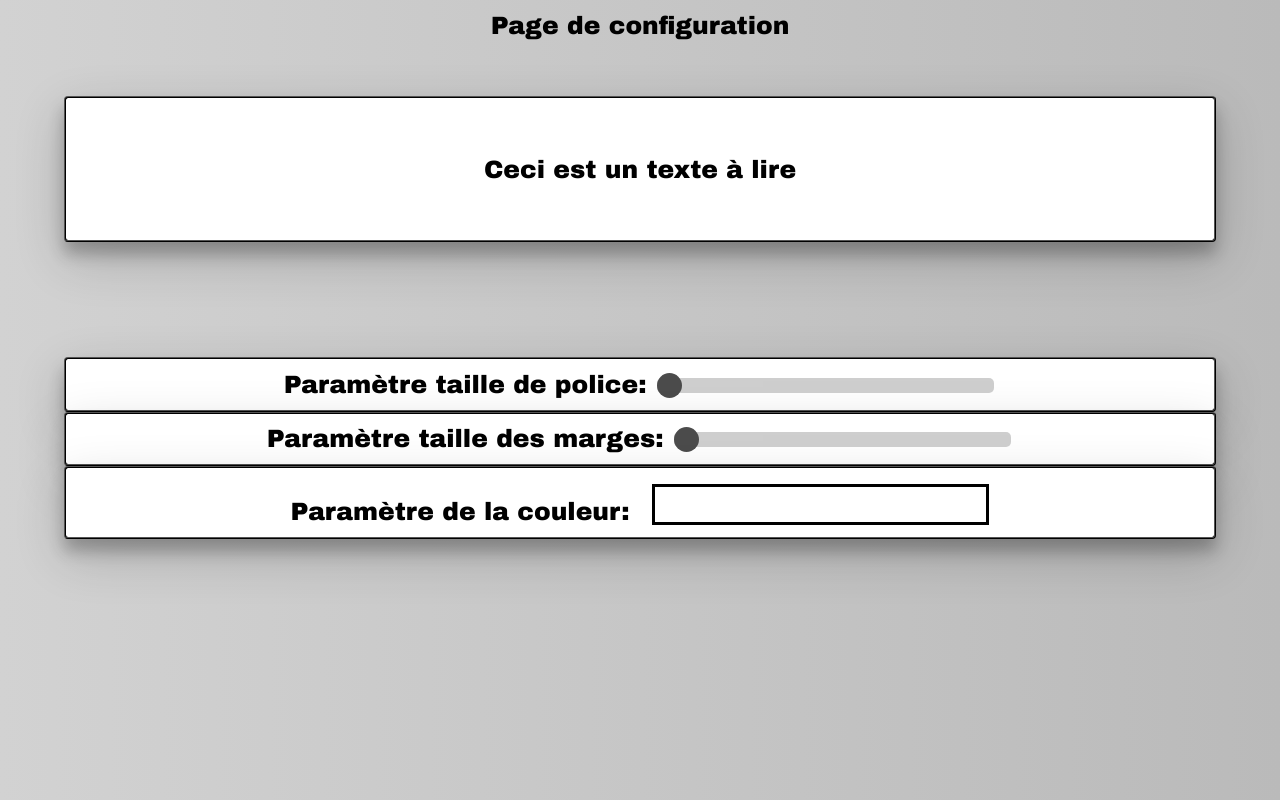
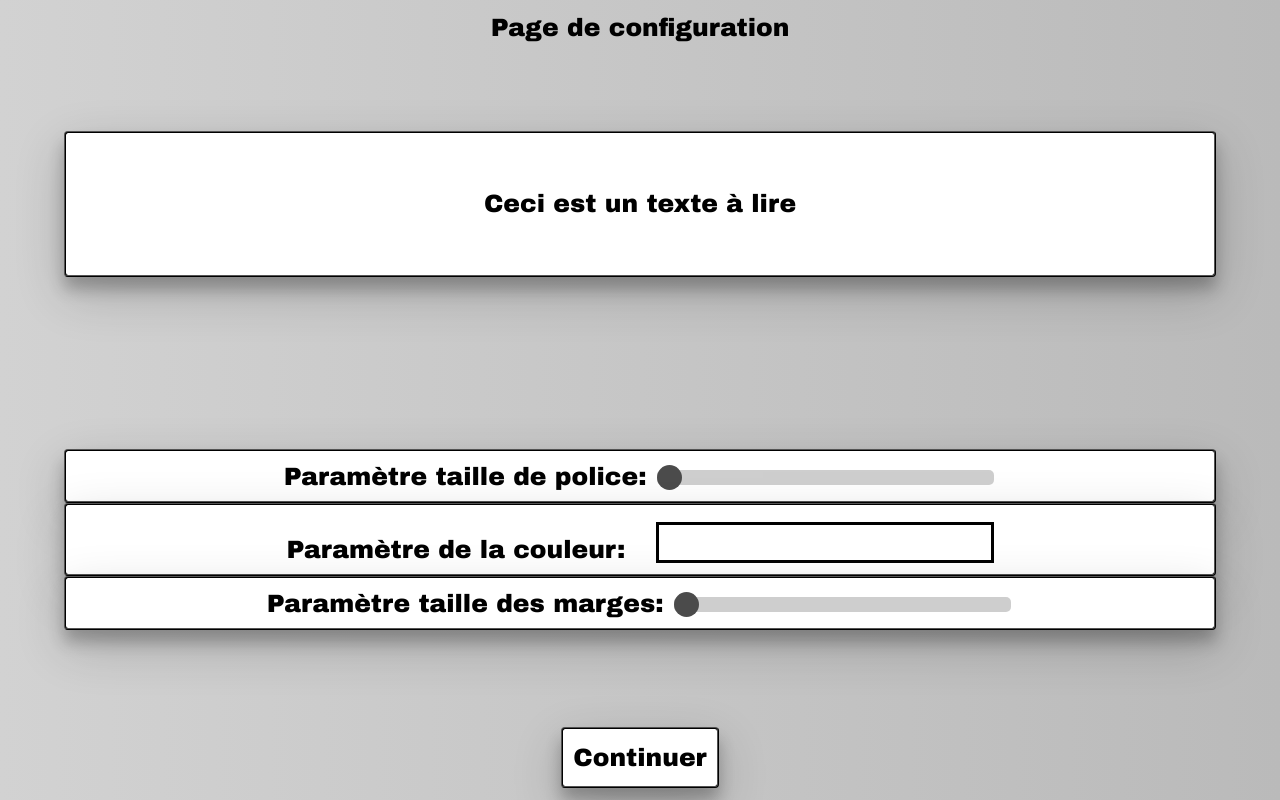
Before and after one commit to 2019-2020-ps6/2019-2020-ps6-rendu-tootiredtowork, an Angular app: page /configuration in a window 1280 px wide. Shown: the top 800 px of the page. Built offline with nearby package versions, Linux system fonts and the light colour scheme.

Commit message:
refonte page configuration: tiens compte de la font et de la taille des marges

```diff
--- a/src/app/app.component.scss
+++ b/src/app/app.component.scss
@@ -1,3 +1,4 @@
 div {
     background: none;
+    height: 100%;
 }
--- a/src/app/configuration/configuration.component.html
+++ b/src/app/configuration/configuration.component.html
@@ -1,20 +1,23 @@
-<div [ngStyle]="{'font-size': defaultFontSize+'px','margin-size':configService.marginSize+'%', 'color':'#'+defaultText, 'margin':' 0% '+configService.marginSize+'%'}" class=container>
-    <div id="titre" > Page de configuration </div>
-    <div [ngStyle]="{'font-size': configService.fontSize+'px' ,'margin-size':configService.marginSize+'%','background': '#'+configService.boxe, 'color':'#'+configService.text}"  class=labelCard id="exemple">Ceci est un texte à lire</div>
-</div>
-<div [ngStyle]="{'font-size': defaultFontSize+'px','margin-size':configService.marginSize+'%', 'color':'#'+defaultText, 'margin':' 0% '+defaultMarginSize+'%'}" class=container>
-    <div id="parametres" >
+<div class=page [ngStyle]="{'font-size': defaultFontSize+'px','margin-size':configService.marginSize+'%', 'color':'#'+defaultText, 'margin':' 0% '+configService.marginSize+'%'}">
+    <div class=row id="row1">
+        <div id="titre"> Page de configuration </div>
+    </div>
+    <div class=row id="row2">
+        <div [ngStyle]="{'font-size': configService.fontSize+'px' ,'margin-size':configService.marginSize+'%','background': '#'+configService.boxe, 'color':'#'+configService.text}" class=labelCard id="exemple">Ceci est un texte à lire</div>
+    </div>
+    <div class=row id="row3" [ngStyle]="{'font-size': defaultFontSize+'px','margin-size':configService.marginSize+'%', 'color':'#'+defaultText}">
         <div class="labelCard parametre" [ngStyle]="{'background':'#'+defaultBoxe}">Paramètre taille de police:
             <input class=slider onkeypress="return false" type="range" min="25" max="50" [ngStyle]="{'background':'#'+defaultBackground}" [(ngModel)]="configService.fontSize">
+        </div>
+        <div class="labelCard parametre" [ngStyle]="{'background':'#'+defaultBoxe}">Paramètre de la couleur:
+            <app-colorpicker>
+            </app-colorpicker>
         </div>
         <div class="labelCard parametre" [ngStyle]="{'background':'#'+defaultBoxe}">Paramètre taille des marges:
             <input class=slider onkeypress="return false" type="range" min="5" max="30" [ngStyle]="{'background':'#'+defaultBackground}" [(ngModel)]="configService.marginSize">
         </div>
-        <div class="labelCard parametre" [ngStyle]="{'background':'#'+defaultBoxe}">Paramètre de la couleur:<app-colorpicker></app-colorpicker>
-        </div>
-
     </div>
-    <div id="buttonContainer">
-        <button routerLink="/quizlist" id="button" [ngStyle]="{'font-size': defaultFontSize+'px'}">Continuer</button>
+    <div class=row id="row4" [ngStyle]="{'font-size': defaultFontSize+'px','margin-size':configService.marginSize+'%', 'color':'#'+defaultText}">
+        <button routerLink="/quizlist" class=button [ngStyle]="{'font-size': defaultFontSize+'px', 'background':'#'+defaultBoxe,'color':'#'+defaultText}">Continuer</button>
     </div>
 </div>
--- a/src/app/configuration/configuration.component.scss
+++ b/src/app/configuration/configuration.component.scss
@@ -1,50 +1,14 @@
 #titre {
     display: flex;
     justify-content: center;
-    margin-top: 1%;
-    margin-bottom: 5%;
-
 }
 
 #exemple {
     padding: 5%;
 }
 
-#parametres {
-    margin-top: 10%;
-
-}
-
 .parametre {
     padding: 1%;
-}
-
-#buttonContainer {
-    display: flex;
-    justify-content: center;
-}
-
-#button {
-    margin-top: 60%;
-    padding: 2% 50px;
-    text-align: center;
-    text-decoration: none;
-    border-width: 2px;
-    border-style: ridge;
-    border-color: #515151;
-    background-color: white;
-    box-shadow: 0 12px 16px 0 rgba(0, 0, 0, 0.24), 0 17px 50px 0 rgba(0, 0, 0, 0.19);
-    transition-duration: 0.4s;
-    border-radius: 4px;
-    font-family: Arial Black;
-    vertical-align: middle;
-    cursor: pointer;
-}
-
-#button:hover {
-    background-color: #515151;
-    color: white;
-    box-shadow: none;
 }
 
 .slider {
@@ -80,3 +44,38 @@
     background: black;
     cursor: pointer;
 }
+
+.page {
+    display: flex;
+    flex-direction: column;
+    align-content: center;
+    height: 100%;
+}
+
+#row1 {
+    flex: 1 1 calc(5%);
+    display: flex;
+    flex-direction: column;
+    justify-content: center;
+}
+
+#row2 {
+    flex: 1 1 calc(35%);
+    display: flex;
+    flex-direction: column;
+    justify-content: center;
+}
+
+#row3 {
+    flex: 1 1 calc(45%);
+    display: flex;
+    flex-direction: column;
+    justify-content: center;
+}
+
+#row4 {
+    flex: 1 1 calc(5%);
+    display: flex;
+    justify-content: center;
+    padding-bottom: 1%;
+}
--- a/src/styles.scss
+++ b/src/styles.scss
@@ -43,6 +43,7 @@ body {
     font-family: Arial Black;
     box-shadow: 0 12px 16px 0 rgba(0, 0, 0, 0.24), 0 17px 50px 0 rgba(0, 0, 0, 0.19);
     border-radius: 4px;
+    transition-duration: 0.4s;
     cursor: pointer;
 }
 
```
